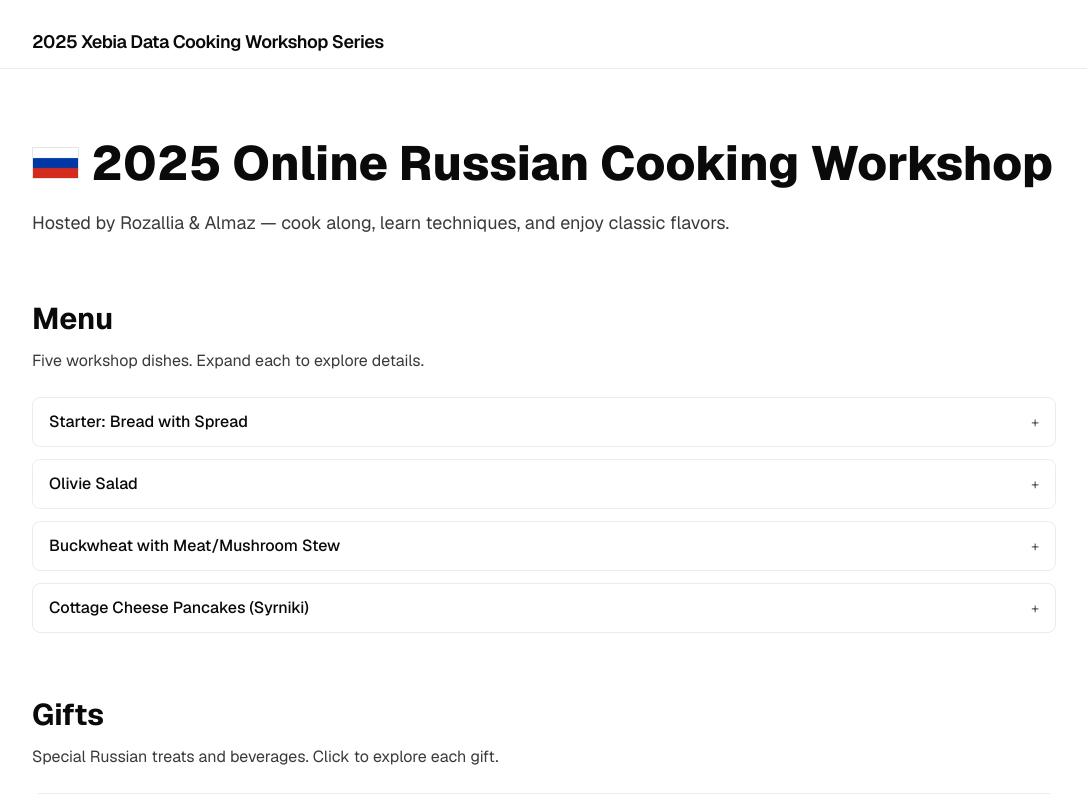
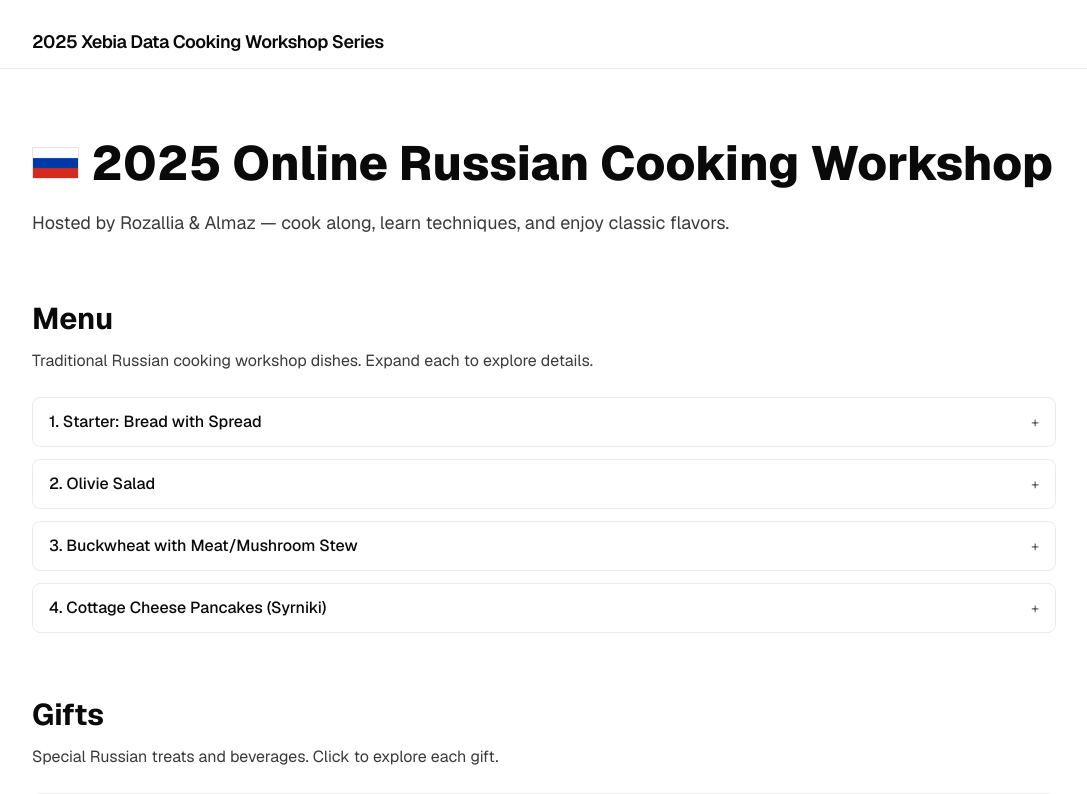
Before and after one commit to cooking-workshop/cooking-workshop.github.io, a Next.js app: page / in a window 1280 px wide. Shown: the top 794 px of the page, without its empty margins (96-1183 px from the left). Built offline with nearby package versions, Linux system fonts and the light colour scheme.

Commit message:
fix: minor naming fixes

```diff
--- a/app/components/MenuAccordion.tsx
+++ b/app/components/MenuAccordion.tsx
@@ -24,7 +24,7 @@ type Dish = {
 const dishes: Dish[] = [
   {
     id: "starter",
-    title: "Starter: Bread with Spread",
+    title: "1. Starter: Bread with Spread",
     previewText:
       "A good bread with a tasty spread. Perfect snack to keep everyone satisfied while we cook the main dishes.",
     ingredients: ["Fresh bread", "Vegetable spread (find in the box"],
@@ -39,7 +39,7 @@ const dishes: Dish[] = [
   },
   {
     id: "olivie",
-    title: "Olivie Salad",
+    title: "2. Olivie Salad",
     previewText:
       "Classic Russian Olivier salad with fresh vegetables, eggs, kolbasa and creamy mayonnaise dressing.",
     ingredients: [
@@ -74,7 +74,7 @@ const dishes: Dish[] = [
   },
   {
     id: "buckwheat",
-    title: "Buckwheat with Meat/Mushroom Stew",
+    title: "3. Buckwheat with Meat/Mushroom Stew",
     previewText:
       "Traditional Russian buckwheat (grecha) served with hearty meat stew",
     ingredients: [
@@ -107,7 +107,7 @@ const dishes: Dish[] = [
   },
   {
     id: "syrniki",
-    title: "Cottage Cheese Pancakes (Syrniki)",
+    title: "4. Cottage Cheese Pancakes (Syrniki)",
     previewText:
       "Traditional Russian cottage cheese pancakes with a soft, creamy center and golden crispy exterior. Perfect sweet ending to your meal.",
     ingredients: [
--- a/app/page.tsx
+++ b/app/page.tsx
@@ -42,7 +42,8 @@ export default function Home() {
           <div className="max-w-5xl mx-auto">
             <h2 className="text-2xl sm:text-3xl font-bold">Menu</h2>
             <p className="mt-3 opacity-80">
-              Five workshop dishes. Expand each to explore details.
+              Traditional Russian cooking workshop dishes. Expand each to
+              explore details.
             </p>
             <MenuAccordion />
           </div>
```
